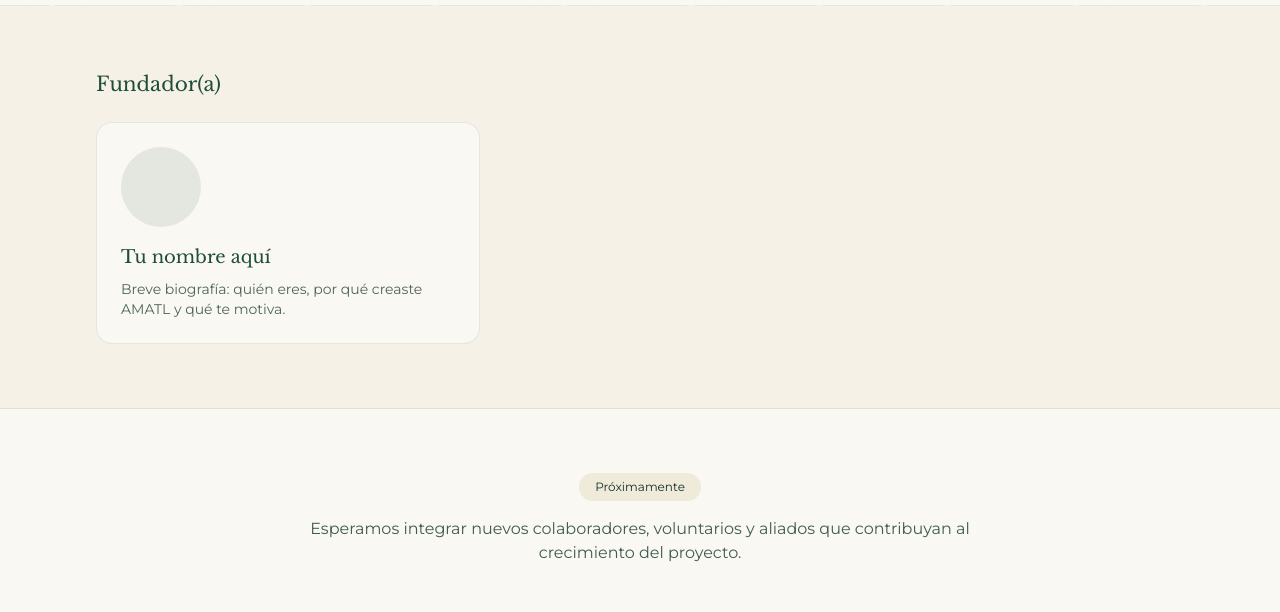
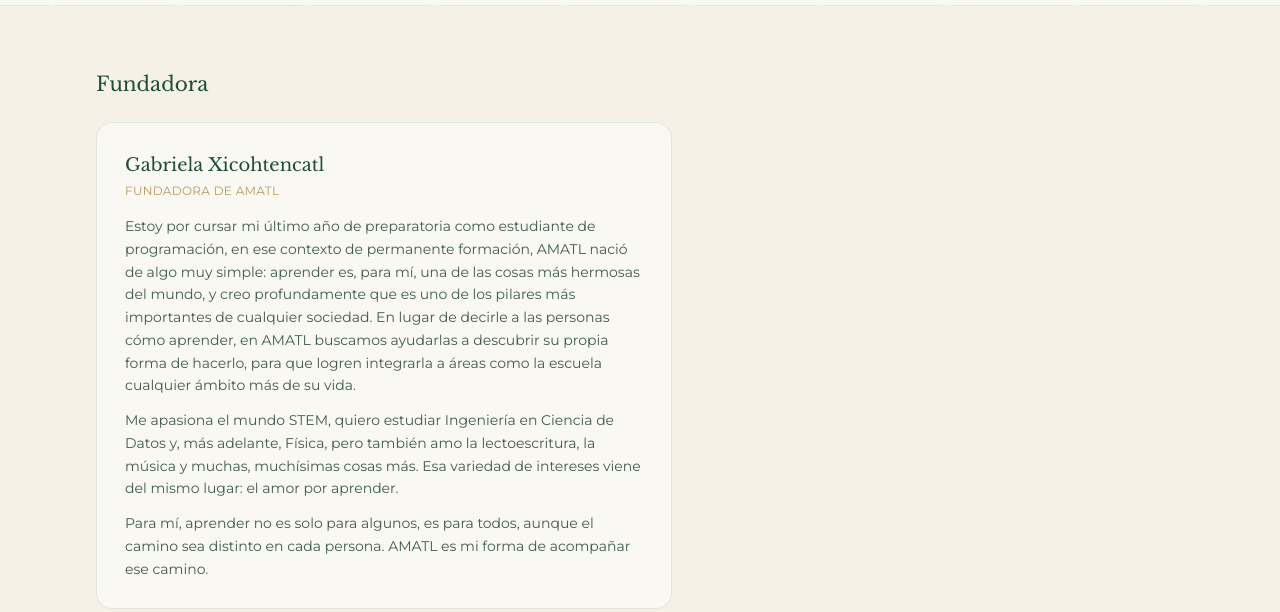
Before and after one commit to GabrielaXicohtencatl/amatl, a Next.js app: page /equipo in a window 1280 px wide. Shown: the part 340-952 px from the top of the page. Built offline with nearby package versions, Linux system fonts and the light colour scheme; no server answers.

Commit message:
Agrega biografía real de la fundadora

```diff
--- a/app/equipo/page.js
+++ b/app/equipo/page.js
@@ -16,14 +16,29 @@
 
       <section className="bg-fondo border-b border-verde/10">
         <div className="mx-auto max-w-6xl px-5 sm:px-8 py-16">
-          <h2 className="font-display text-xl text-verde mb-6">Fundador(a)</h2>
-          <div className="max-w-sm rounded-2xl bg-marfil border border-verde/10 p-6">
-            <div className="w-20 h-20 rounded-full bg-verde/10 mb-4" aria-hidden="true" />
-            {/* Reemplaza este bloque con tu fotografía, nombre y biografía breve */}
-            <p className="font-display text-lg text-verde">Tu nombre aquí</p>
-            <p className="mt-2 text-sm text-verde-oscuro/75">
-              Breve biografía: quién eres, por qué creaste AMATL y qué te motiva.
-            </p>
+          <h2 className="font-display text-xl text-verde mb-6">Fundadora</h2>
+          <div className="max-w-xl rounded-2xl bg-marfil border border-verde/10 p-7">
+            <p className="font-display text-lg text-verde">Gabriela Xicohtencatl</p>
+            <p className="text-xs uppercase tracking-wide text-dorado mt-1 mb-4">Fundadora de AMATL</p>
+            <div className="space-y-3 text-sm text-verde-oscuro/80 leading-relaxed">
+              <p>
+                Estoy por cursar mi último año de preparatoria como estudiante de programación, en ese
+                contexto de permanente formación, AMATL nació de algo muy simple: aprender es, para mí,
+                una de las cosas más hermosas del mundo, y creo profundamente que es uno de los pilares
+                más importantes de cualquier sociedad. En lugar de decirle a las personas cómo aprender,
+                en AMATL buscamos ayudarlas a descubrir su propia forma de hacerlo, para que logren
+                integrarla a áreas como la escuela cualquier ámbito más de su vida.
+              </p>
+              <p>
+                Me apasiona el mundo STEM, quiero estudiar Ingeniería en Ciencia de Datos y, más
+                adelante, Física, pero también amo la lectoescritura, la música y muchas, muchísimas
+                cosas más. Esa variedad de intereses viene del mismo lugar: el amor por aprender.
+              </p>
+              <p>
+                Para mí, aprender no es solo para algunos, es para todos, aunque el camino sea distinto
+                en cada persona. AMATL es mi forma de acompañar ese camino.
+              </p>
+            </div>
           </div>
         </div>
       </section>
```
